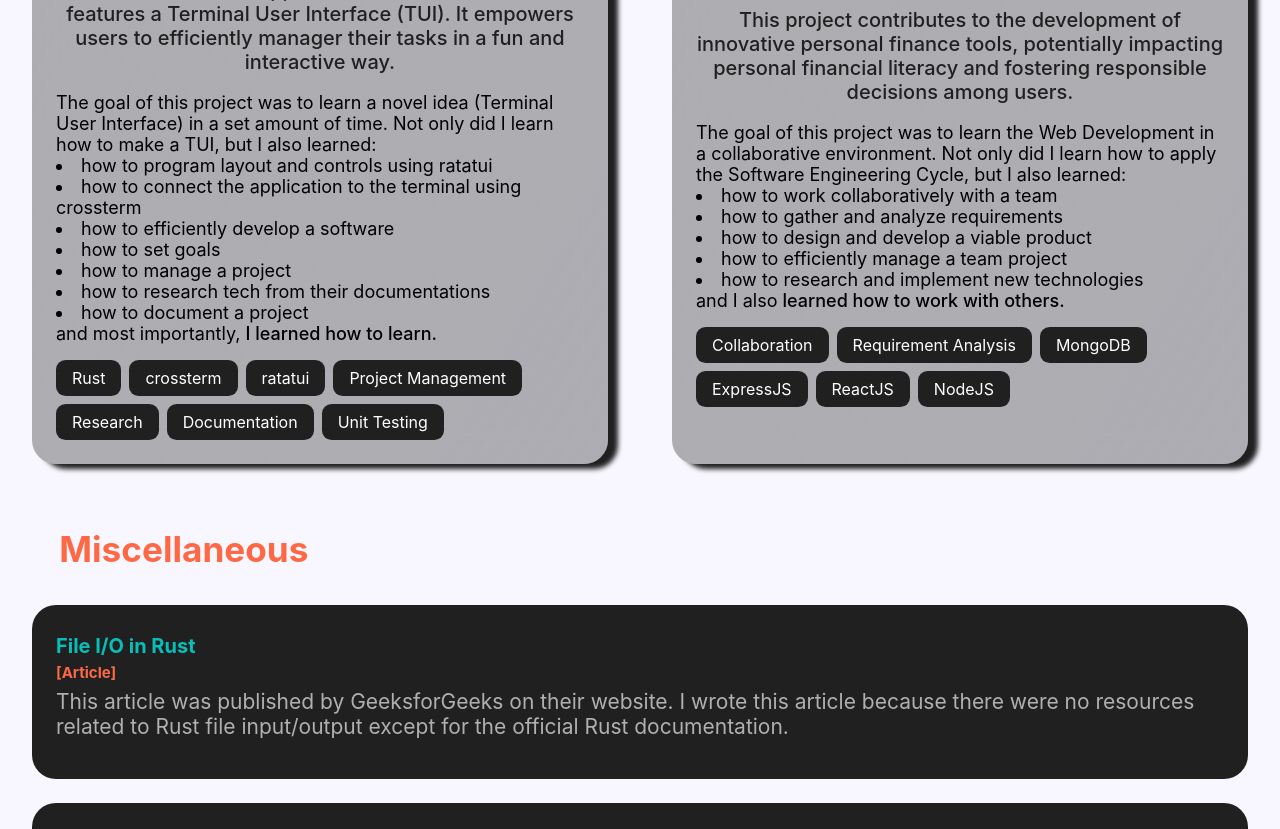
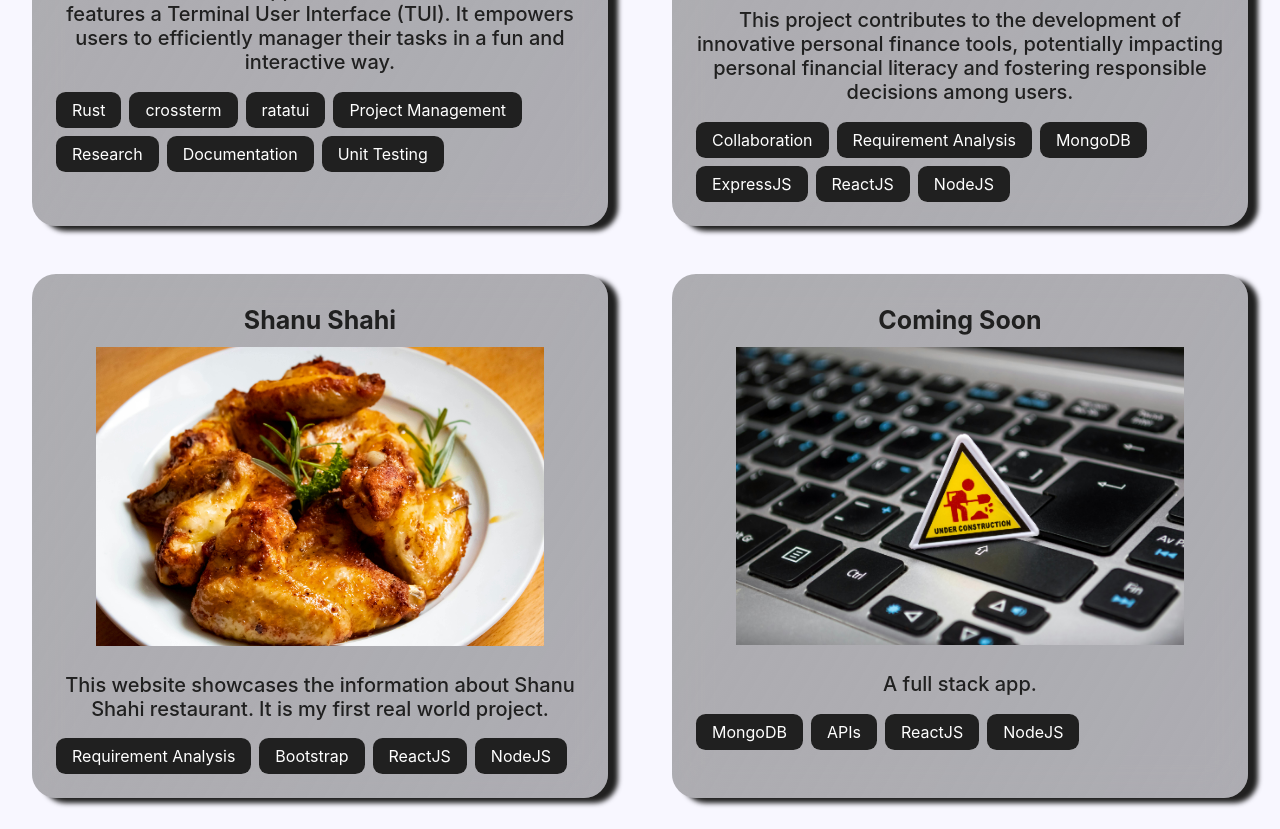
Before and after one commit to abdulshaikh55/portfolio-app, a React (Create React App) app: page / in a window 1280 px wide. Shown: the part 2000-2829 px from the top of the page. Built offline with nearby package versions, Linux system fonts and the light colour scheme.

Commit message:
Update Projects

```diff
--- a/src/Components/Projects.js
+++ b/src/Components/Projects.js
@@ -2,7 +2,8 @@ import React from 'react';
 import './styles/Projects.scss';
 import task_manager from '../assets/task_manager.png';
 import personal_finance from '../assets/personal_finance.jpg';
-
+import chicken_fried from '../assets/chicken-fried.jpg';
+import coming_soon from '../assets/coming_soon.jpg';
 export default function Projects() {
   return (<div className='projects' id='projects'>
     <div className='project-header'>
@@ -17,18 +18,6 @@ export default function Projects() {
           <img src={task_manager} alt='Screenshot of Task Manager TUI' />
         </a>
         <p className='description'>This command line application is built with Rust and features a Terminal User Interface (TUI). It empowers users to efficiently manager their tasks in a fun and interactive way.</p>
-
-        <div className='info'>
-          The goal of this project was to learn a novel idea (Terminal User Interface) in a set amount of time. Not only did I learn how to make a TUI, but I also learned:
-          <li>how to program layout and controls using ratatui</li>
-          <li>how to connect the application to the terminal using crossterm</li>
-          <li>how to efficiently develop a software</li>
-          <li>how to set goals</li>
-          <li>how to manage a project</li>
-          <li>how to research tech from their documentations</li>
-          <li>how to document a project</li>
-          and most importantly, <span>I learned how to learn.</span>
-        </div>
 
         <ul>
           <li>Rust</li>
@@ -48,16 +37,6 @@ export default function Projects() {
         </a>
         <p className='description'>This project contributes to the development of innovative personal finance tools, potentially impacting personal financial literacy and fostering responsible decisions among users.</p>
 
-        <div className='info'>
-          The goal of this project was to learn the Web Development in a collaborative environment. Not only did I learn how to apply the Software Engineering Cycle, but I also learned:
-          <li>how to work collaboratively with a team</li>
-          <li>how to gather and analyze requirements</li>
-          <li>how to design and develop a viable product</li>
-          <li>how to efficiently manage a team project</li>
-          <li>how to research and implement new technologies</li>
-          and I also <span>learned how to work with others.</span>
-        </div>
-
         <ul>
           <li>Collaboration</li>
           <li>Requirement Analysis</li>
@@ -68,6 +47,38 @@ export default function Projects() {
         </ul>
 
       </section>
+
+      <section className="project">
+        <h3>Shanu Shahi</h3>
+        <a href='https://shanu-kabab.vercel.app'>
+          <img src={chicken_fried} alt='fried chicken' />
+        </a>
+        <p className='description'>This website showcases the information about Shanu Shahi restaurant. It is my first real world project.</p>
+
+        <ul>
+          <li>Requirement Analysis</li>
+          <li>Bootstrap</li>
+          <li>ReactJS</li>
+          <li>NodeJS</li>
+        </ul>
+
+      </section>
+
+      <section className="project">
+        <h3>Coming Soon</h3>
+        <a href=''>
+          <img src={coming_soon} alt='fried chicken' />
+        </a>
+        <p className='description'>A full stack app.</p>
+
+        <ul>
+          <li>MongoDB</li>
+          <li>APIs</li>
+          <li>ReactJS</li>
+          <li>NodeJS</li>
+        </ul>
+
+      </section>
     </div>
   </div>
   )
--- a/src/Components/styles/Header.scss
+++ b/src/Components/styles/Header.scss
@@ -83,13 +83,13 @@ ul {
 
 @media (max-width: 1200px) {
     .header-logo {
-        font-size: medium;
+        font-size: 14.5px;
     }
 }
 
 @media (max-width: 1090px) {
     .header-logo {
-        margin: 0 5%;
+        margin: 0 4%;
     }
 }
 
--- a/src/Components/styles/Projects.scss
+++ b/src/Components/styles/Projects.scss
@@ -19,7 +19,7 @@
 
 .projects-container {
     display: grid;
-    grid-template-columns: repeat(auto-fit, minmax(300px, auto));
+    grid-template-columns: repeat(auto-fit, minmax(450px, auto));
     text-decoration: none;
 
     .project {
@@ -68,18 +68,14 @@
                 margin: 0;
             }
         }
-
-        .info {
-            margin-bottom: 1rem;
-            text-align: left;
-            font-size: 18px;
-
-            span {
-                font-weight: 500;
-            }
-        }
     }
 }
+
+// TODO: figure out if there is a need for 1200x media
+// TODO: if there is, what would be the behavior of image in every project.
+// TODO: is there even a need for a project? there is.
+
+@media (max-width: 1200px) {}
 
 @media (max-width: 1090px) {
 
@@ -111,3 +107,5 @@
         }
     }
 }
+
+@media (max-width: 920px) {}
```
Also changed, not shown: src/assets/chicken-fried.jpg (added), src/assets/coming_soon.jpg (added).
